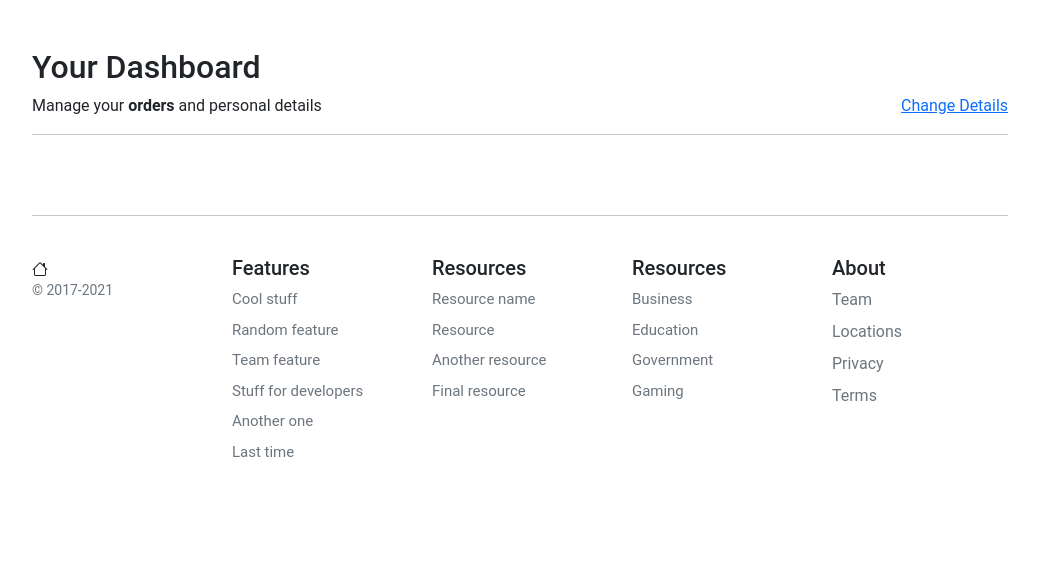
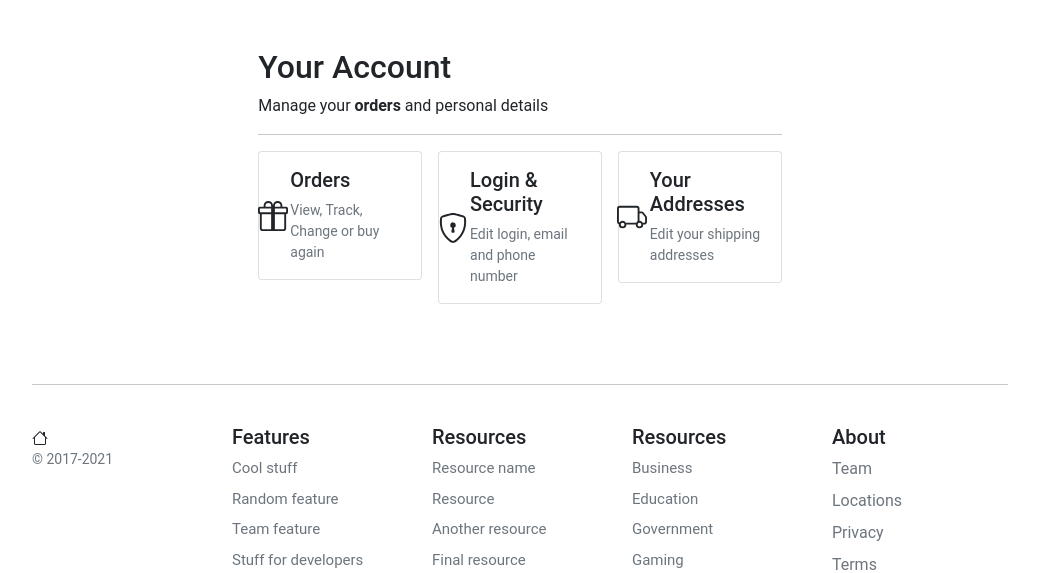
Before and after one commit to DhruvPatel0401/Ecommerce_Store, a Django app: page /account/dashboard/ in a window 1280 px wide. Shown: the part 94-667 px from the top of the page, without its empty margins (120-1159 px from the left). Run offline with Django 4.2, Linux system fonts and the light colour scheme; the visitor is signed in with stand-in values (Sample User, id 1); data that the repository does not hold is empty.

Commit message:
updated dashboard.html code

```diff
--- a/templates/account/dashboard/dashboard.html
+++ b/templates/account/dashboard/dashboard.html
@@ -1,68 +1,79 @@
-{% extends "../../base.html" %}
-{% block title %}Dashboard{%endblock %}
+{% extends "../sub_base.html" %}
+{% block title %}Dashboard{% endblock %}
 
-{% block content %}
+{% block sub_content %}
 
-  <div class="container">
   <div class="col-12">
-      <h1 class="h2">Your Dashboard</h1>
+    <h1 class="h2">Your Account</h1>
   </div>
   <div class="col-12 d-flex justify-content-between">
     <div>Manage your <b>orders</b> and personal details</div>
-      <div><a href="{% url "account:edit_details" %}">Change Details</a></div>
+    {% comment %} <div><a href="{% url "account:edit_details" %}">Change Details</a></div> {% endcomment %}
   </div>
   <hr />
+
+  <div class="row row-cols-1 row-cols-sm-2 row-cols-md-3 g-3">
+    <div class="col">
+      <a href="#" class="text-reset text-decoration-none" role="button" style="max-width: 540px;">
+      <div class="card mb-3">
+        <div class="row g-0">
+          <div class="col-2 position-relative">
+            <svg class="position-absolute top-50 start-50 translate-middle" xmlns="http://www.w3.org/2000/svg" width="30" height="30" fill="currentColor" class="bi bi-gift"
+              viewBox="0 0 16 16">
+              <path
+                d="M3 2.5a2.5 2.5 0 0 1 5 0 2.5 2.5 0 0 1 5 0v.006c0 .07 0 .27-.038.494H15a1 1 0 0 1 1 1v2a1 1 0 0 1-1 1v7.5a1.5 1.5 0 0 1-1.5 1.5h-11A1.5 1.5 0 0 1 1 14.5V7a1 1 0 0 1-1-1V4a1 1 0 0 1 1-1h2.038A2.968 2.968 0 0 1 3 2.506V2.5zm1.068.5H7v-.5a1.5 1.5 0 1 0-3 0c0 .085.002.274.045.43a.522.522 0 0 0 .023.07zM9 3h2.932a.56.56 0 0 0 .023-.07c.043-.156.045-.345.045-.43a1.5 1.5 0 0 0-3 0V3zM1 4v2h6V4H1zm8 0v2h6V4H9zm5 3H9v8h4.5a.5.5 0 0 0 .5-.5V7zm-7 8V7H2v7.5a.5.5 0 0 0 .5.5H7z" />
+            </svg>
           </div>
-  <div class="container">
-    {% for order in orders %}
-    <div class="row g-3">
-      <div class="col-12 bg-light p-3 d-flex justify-content-between">
-        <div class="d-flex d-flex-inline">
-          <div class="pe-3">{{ order.created }}</div>
-          <div class="dropdown">
-          <a class="text-reset text-decoration-none dropdown-toggle" href="#" role="link" id="dropdownLink" data-bs-toggle="dropdown" aria-expanded="false">
-          Dispacted to
-          <svg xmlns="http://www.w3.org/2000/svg" width="12" height="12" fill="currentColor" class="bi bi-chevron-down" viewBox="0 0 16 16">
-            <path fill-rule="evenodd" d="M1.646 4.646a.5.5 0 0 1 .708 0L8 10.293l5.646-5.647a.5.5 0 0 1 .708.708l-6 6a.5.5 0 0 1-.708 0l-6-6a.5.5 0 0 1 0-.708z"/>
-          </svg>
-          </a>
-          <ul class="dropdown-menu" aria-labelledby="dropdownLink">
-            <li class="item small">{{order.full_name}}</li>
-            <li class="item small">{{order.address1}}</li>
-            <li class="item small">{{order.address2}}</li>
-            <li class="item small">{{order.post_code}}</li>
-          </ul>
-          </div>
-        </div>
-        <div class="text-end">
-          Total paid: <span class="fw-bold">₹{{ order.total_paid }}</span>
-        </div>
-      </div>
-      <div class="col-md-5 col-lg-4 order-md-last p-0 order-3">
-        <div class="d-grid gap-2 ">
-          <button class="btn btn-warning" type="button">Problem with order</button>
-          <button class="btn btn-light" type="button">Leave a review</button>
-        </div>
-      </div>
-      <div class="col-md-7 col-lg-8 p-0">
-        {% for item in order.items.all %}
-        <div class="card mb-3 border-0">
-          <div class="row g-0">
-            <div class="col-md-2 d-none d-md-block">
-              <img class="img-fluid" style="width:90px" src="{{item.product.image.url}}" />
-            </div>
-            <div class="col-md-10">
-              <div class="card-body p-1">
-                <a class="text-decoration-none" href="{{ item.product.get_absolute_url }}">
-                  <p class="card-text small">{{item.product|title}}</p>
-                </a>
+          <div class="col-10">
+            <div class="card-body ps-0 ps-md-1">
+              <h1 class="h5">Orders</h1>
+              <p class="card-text small text-muted">View, Track, Change or buy again</p>
             </div>
           </div>
         </div>
       </div>
-        {% endfor %}
+      </a>
+    </div>
+    <div class="col">
+      <a href="{% url "account:edit_details" %}" class="text-reset text-decoration-none" role="button" style="max-width: 540px;">
+      <div class="card mb-3">
+        <div class="row g-0">
+          <div class="col-2 position-relative">
+            <svg class="position-absolute top-50 start-50 translate-middle" xmlns="http://www.w3.org/2000/svg" width="30" height="30" fill="currentColor" class="bi bi-shield-lock" viewBox="0 0 16 16">
+              <path d="M5.338 1.59a61.44 61.44 0 0 0-2.837.856.481.481 0 0 0-.328.39c-.554 4.157.726 7.19 2.253 9.188a10.725 10.725 0 0 0 2.287 2.233c.346.244.652.42.893.533.12.057.218.095.293.118a.55.55 0 0 0 .101.025.615.615 0 0 0 .1-.025c.076-.023.174-.061.294-.118.24-.113.547-.29.893-.533a10.726 10.726 0 0 0 2.287-2.233c1.527-1.997 2.807-5.031 2.253-9.188a.48.48 0 0 0-.328-.39c-.651-.213-1.75-.56-2.837-.855C9.552 1.29 8.531 1.067 8 1.067c-.53 0-1.552.223-2.662.524zM5.072.56C6.157.265 7.31 0 8 0s1.843.265 2.928.56c1.11.3 2.229.655 2.887.87a1.54 1.54 0 0 1 1.044 1.262c.596 4.477-.787 7.795-2.465 9.99a11.775 11.775 0 0 1-2.517 2.453 7.159 7.159 0 0 1-1.048.625c-.28.132-.581.24-.829.24s-.548-.108-.829-.24a7.158 7.158 0 0 1-1.048-.625 11.777 11.777 0 0 1-2.517-2.453C1.928 10.487.545 7.169 1.141 2.692A1.54 1.54 0 0 1 2.185 1.43 62.456 62.456 0 0 1 5.072.56z"/>
+              <path d="M9.5 6.5a1.5 1.5 0 0 1-1 1.415l.385 1.99a.5.5 0 0 1-.491.595h-.788a.5.5 0 0 1-.49-.595l.384-1.99a1.5 1.5 0 1 1 2-1.415z"/>
+            </svg>
+          </div>
+          <div class="col-10">
+            <div class="card-body ps-0 ps-md-1">
+              <h1 class="h5">Login & Security</h1>
+              <p class="card-text small text-muted">Edit login, email and phone number</p>
             </div>
           </div>
-    {% endfor %}
         </div>
+      </div>
+      </a>
+    </div>
+    <div class="col">
+      <a href="" class="text-reset text-decoration-none" role="button" style="max-width: 540px;">
+      <div class="card mb-3">
+        <div class="row g-0">
+          <div class="col-2 position-relative">
+            <svg class="position-absolute top-50 start-50 translate-middle" xmlns="http://www.w3.org/2000/svg" width="30" height="30" fill="currentColor" class="bi bi-truck" viewBox="0 0 16 16">
+              <path d="M0 3.5A1.5 1.5 0 0 1 1.5 2h9A1.5 1.5 0 0 1 12 3.5V5h1.02a1.5 1.5 0 0 1 1.17.563l1.481 1.85a1.5 1.5 0 0 1 .329.938V10.5a1.5 1.5 0 0 1-1.5 1.5H14a2 2 0 1 1-4 0H5a2 2 0 1 1-3.998-.085A1.5 1.5 0 0 1 0 10.5v-7zm1.294 7.456A1.999 1.999 0 0 1 4.732 11h5.536a2.01 2.01 0 0 1 .732-.732V3.5a.5.5 0 0 0-.5-.5h-9a.5.5 0 0 0-.5.5v7a.5.5 0 0 0 .294.456zM12 10a2 2 0 0 1 1.732 1h.768a.5.5 0 0 0 .5-.5V8.35a.5.5 0 0 0-.11-.312l-1.48-1.85A.5.5 0 0 0 13.02 6H12v4zm-9 1a1 1 0 1 0 0 2 1 1 0 0 0 0-2zm9 0a1 1 0 1 0 0 2 1 1 0 0 0 0-2z"/>
+            </svg>
+          </div>
+          <div class="col-10">
+            <div class="card-body ps-0 ps-md-1">
+              <h1 class="h5">Your Addresses</h1>
+              <p class="card-text small text-muted">Edit your shipping addresses</p>
+            </div>
+          </div>
+        </div>
+      </div>
+      </a>
+    </div>
+
+  </div>
+
 {% endblock %}
```
Lines whose indentation alone changed are shown as unchanged.
